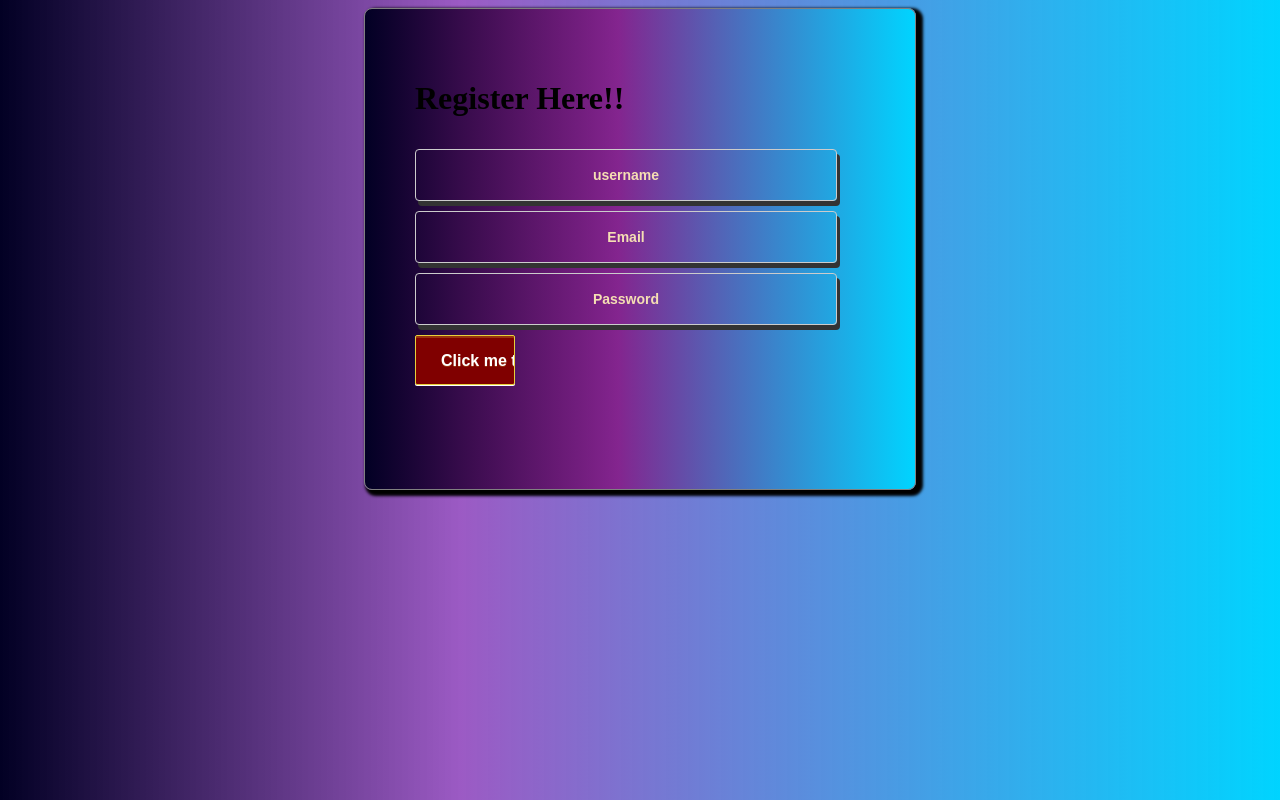
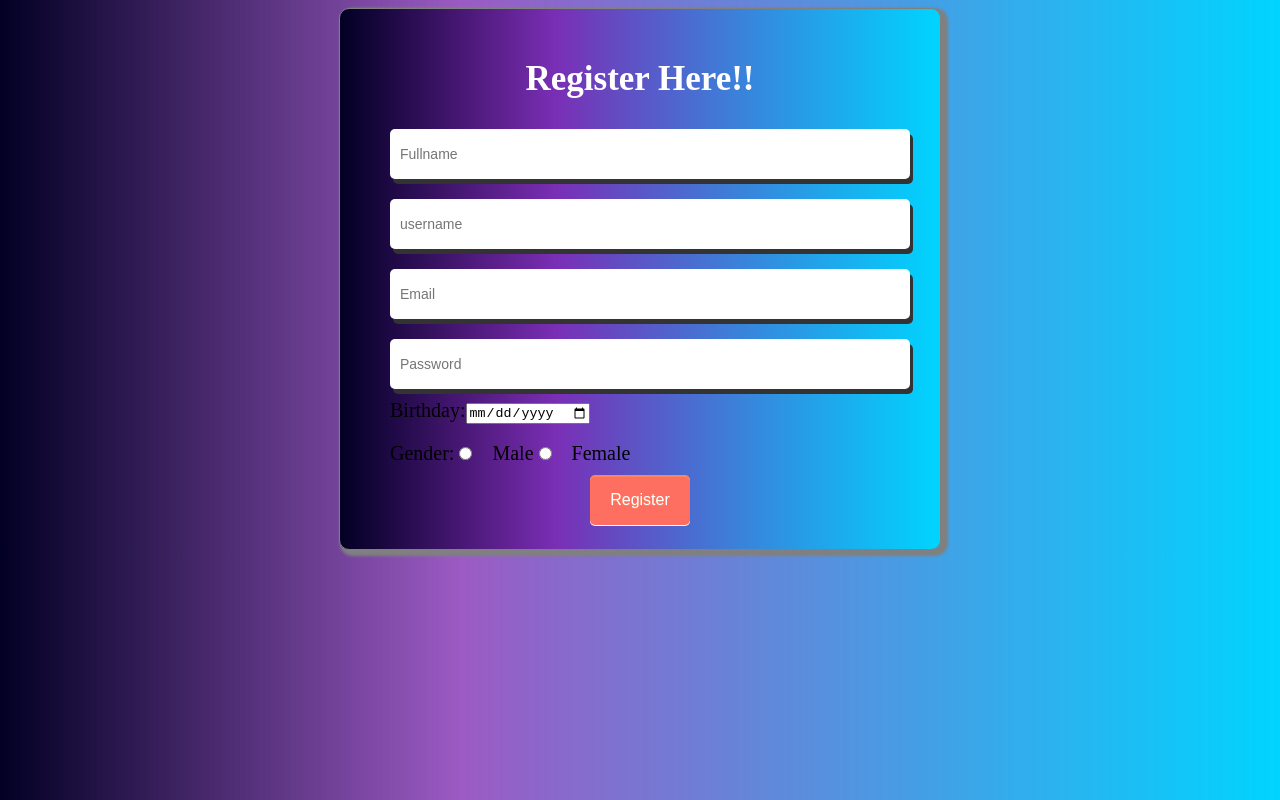
Before and after one commit to Daisylimpangog/Chat-Application, a Vue app in the folder ChatApp/: page /register in a window 1280 px wide. Built offline with nearby package versions, Linux system fonts and the light colour scheme.

Commit message:
costumize register

```diff
--- a/ChatApp/src/views/LoginView.vue
+++ b/ChatApp/src/views/LoginView.vue
@@ -12,7 +12,7 @@
       <br />
       <input name="submit" type="submit" value="Login" />
     </form>
-      <p>Not registered yet? <a href="Registration">Register Here</a></p>
+    <p>Not registered yet? <a href="Register">Register Here</a></p>
   </div>
 </template>
 
@@ -100,7 +100,7 @@
 input[type="submit"] {
   padding: 10px 25px 8px;
   color: #fff;
-    background-color: #c7b52b;
+  background-color: #aa980e;
   text-shadow: rgba(231, 208, 58, 0.24) 0 1px 0;
   font-size: 16px;
   box-shadow: rgba(231, 208, 58, 0.24) 0 2px 0 0 inset, #fff 0 1px 0 0;
--- a/ChatApp/src/views/RegisterView.vue
+++ b/ChatApp/src/views/RegisterView.vue
@@ -2,85 +2,108 @@
   <div class="form">
     <h1>Register Here!!</h1>
     <form name="registration" action="" method="post">
+      <input type="text" name="Fullname" placeholder="Fullname" required />
       <input type="text" name="username" placeholder="username" required />
       <input type="Email" name="Email" placeholder="Email" required />
       <input type="password" name="password" placeholder="Password" required />
-      <input type="submit" name="submit" value="Click me to Register" />
+
+      <div class="birthday-input">
+        <label for="birthday">Birthday:</label>
+        <input type="date" name="birthday" id="birthday" required />
+      </div>
+      <br />
+      <div class="genderlabel">
+        <label for="gender">Gender:</label>
+        <input type="radio" name="gender" value="male" id="male" required />
+        <label for="male">Male</label>
+        <input type="radio" name="gender" value="female" id="female" required />
+        <label for="female">Female</label>
+      </div>
+      <input type="submit" name="submit" value="Register" />
     </form>
   </div>
 </template>
 
 <style scope>
-
-.image {
-  filter: blur(2px);
-  -webkit-filter: blur(3px);
-  height: 728px;
-  width: 1520px;
-  object-fit: cover;
-
-  background-position: center;
-  background-repeat: no-repeat;
-  background-size: cover;
+.birthday-input {
+  position: relative;
+  color: black;
+  font-size: 20px;
 }
 
-.login {
-  background-color: rgb(0, 0, 0); /* Fallback color */
-  background-color: rgba(0, 0, 0, 0.4); /* Black w/opacity/see-through */
-  color: floralwhite;
-  font-weight: bold;
-  border: 3px solid #f1f1f1;
-  position: absolute;
-  top: 50%;
-  left: 50%;
-  transform: translate(-50%, -50%);
-  z-index: 2;
-  width: 80%;
-  padding: 20px;
+.genderlabel {
+  color: black;
+  font-size: 20px;
+}
+.form {
+  background: linear-gradient(
+    90deg,
+    rgba(2, 0, 36, 1) 0%,
+    rgba(115, 23, 172, 0.7091211484593838) 36%,
+    rgba(0, 212, 255, 1) 100%
+  );
+  color: gray;
+  padding: 50px;
+  border-radius: 10px;
+  box-shadow: 0 0 10px rgba(0, 0, 0, 0.2);
+  margin: 0 auto;
   text-align: center;
+  width: 500px;
+  height: 440px;
+  box-shadow: 4px 3px 3px 3px;
 }
 
-a {
+.form h1 {
+  font-size: 35px;
+  margin: 0 0 20px;
   color: white;
-  text-decoration: underline;
 }
 
-.form {
-  margin: 0 auto;
+/* Style form inputs */
+.form input[type="text"],
+.form input[type="email"],
+.form input[type="password"] {
+  width: 100%;
+  padding: 10px;
+  margin-bottom: 10px;
+  border: none;
+  border-radius: 5px;
 }
 
-input {
-  width: 200px;
-  background: transparent;
-  border: transparent;
-  border-bottom: whitesmoke 1px solid;
-  padding: 10px;
-  color: gainsboro;
-  font-size: 14px;
-  margin-top: 10px;
-  font-weight: bold;
+/* Style radio button container */
+.form div {
+  text-align: left;
 }
 
-::placeholder {
-  color: wheat;
-  opacity: 1;
-  text-align: center;
+/* Style radio buttons and labels */
+.form input[type="radio"] {
+  margin-right: 5px;
 }
 
-input[type="submit"] {
-  padding: 10px 25px 8px;
-  color: #fff;
-  background-color: maroon;
-  text-shadow: rgba(231, 208, 58, 0.24) 0 1px 0;
-  font-size: 16px;
-  box-shadow: rgba(231, 208, 58, 0.24) 0 2px 0 0 inset, #fff 0 1px 0 0;
-  border: 1px solid #e7d03a;
-  border-radius: 2px;
-  margin-top: 10px;
-  cursor: pointer;
+/* Style labels associated with radio buttons */
+.form label[for="male"],
+.form label[for="female"] {
+  font-weight: normal;
 }
 
-input[type="submit"]:hover {
-  background-color: f0df74;
+.form label[for="male"]::before,
+.form label[for="female"]::before {
+  content: "\00a0\00a0\00a0";
+  color: black;
+}
+
+/* Style the submit button */
+.form input[type="submit"] {
+  background-color: #ff6f61;
+  color: #fff;
+  padding: 10px 20px;
+  border: none;
+  border-radius: 5px;
+  cursor: pointer;
+  transition: background-color 0.3s;
+}
+
+.form input[type="submit"]:hover {
+  background-color: green;
 }
 </style>
```
Lines whose indentation alone changed are shown as unchanged.
